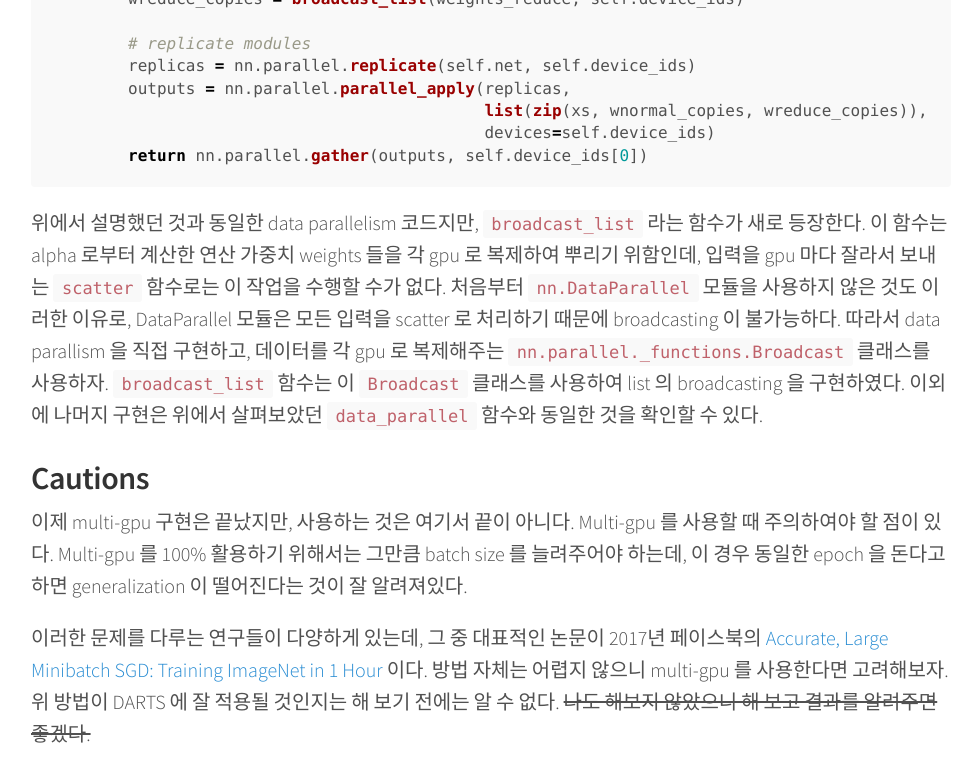
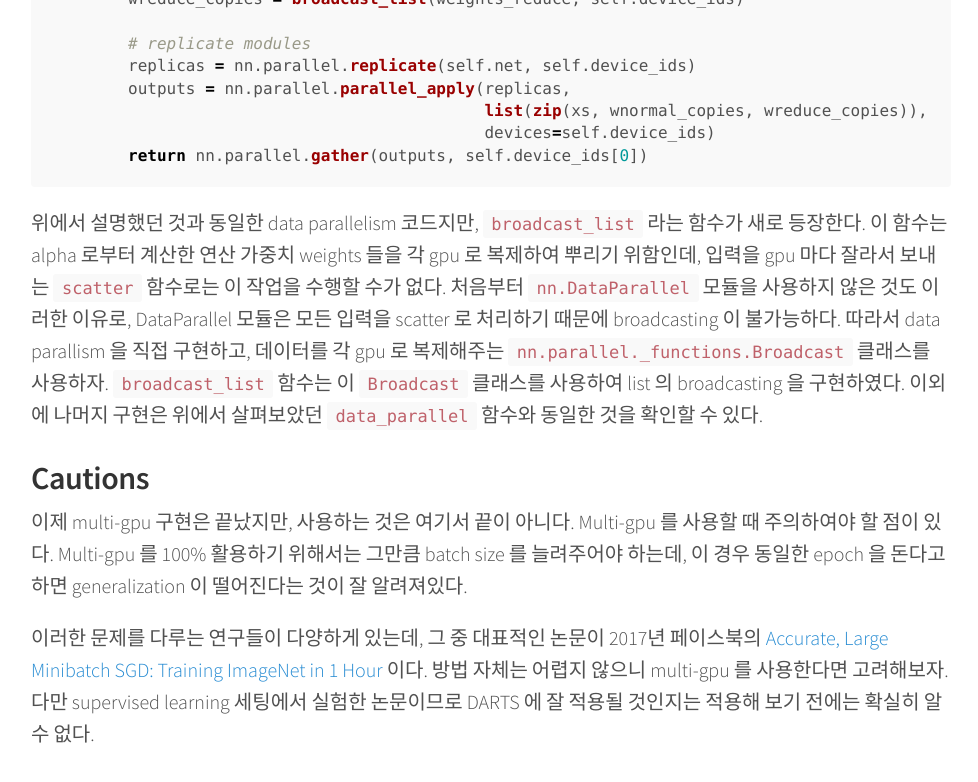
Before and after one commit to khanrc/khanrc.github.io, a Jekyll site: the page built from _posts/2019-03-05-nas-5-darts-extensions.md, in a window 1280 px wide and 900 px high, scrolled down 6345 px. Shown: the top 782 px of the window, without its empty margins (149-1127 px from the left). Built offline with Jekyll 4.4.1, drawn with Linux system fonts in a browser that asks for light colours; comment, search, counter and statistics services are not loaded.

Commit message:
update article

```diff
--- a/_posts/2019-03-05-nas-5-darts-extensions.md
+++ b/_posts/2019-03-05-nas-5-darts-extensions.md
@@ -230,4 +230,4 @@ class SearchCNNController(nn.Module):
 
 이제 multi-gpu 구현은 끝났지만, 사용하는 것은 여기서 끝이 아니다. Multi-gpu 를 사용할 때 주의하여야 할 점이 있다. Multi-gpu 를 100% 활용하기 위해서는 그만큼 batch size 를 늘려주어야 하는데, 이 경우 동일한 epoch 을 돈다고 하면 generalization 이 떨어진다는 것이 잘 알려져있다.
 
-이러한 문제를 다루는 연구들이 다양하게 있는데, 그 중 대표적인 논문이 2017년 페이스북의 [Accurate, Large Minibatch SGD: Training ImageNet in 1 Hour](https://arxiv.org/abs/1706.02677) 이다. 방법 자체는 어렵지 않으니 multi-gpu 를 사용한다면 고려해보자. 위 방법이 DARTS 에 잘 적용될 것인지는 해 보기 전에는 알 수 없다. ~~나도 해보지 않았으니 해 보고 결과를 알려주면 좋겠다.~~
+이러한 문제를 다루는 연구들이 다양하게 있는데, 그 중 대표적인 논문이 2017년 페이스북의 [Accurate, Large Minibatch SGD: Training ImageNet in 1 Hour](https://arxiv.org/abs/1706.02677) 이다. 방법 자체는 어렵지 않으니 multi-gpu 를 사용한다면 고려해보자. 다만 supervised learning 세팅에서 실험한 논문이므로 DARTS 에 잘 적용될 것인지는 적용해 보기 전에는 확실히 알 수 없다.
```
